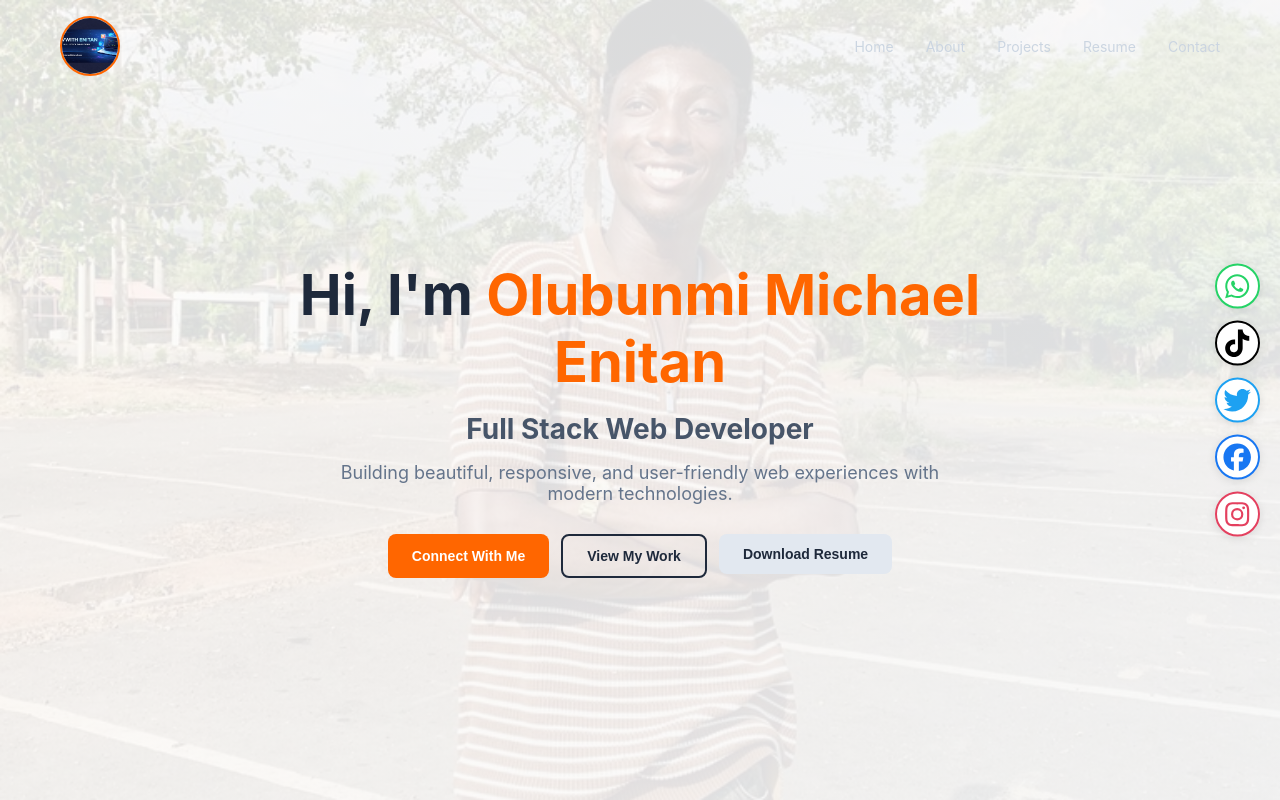
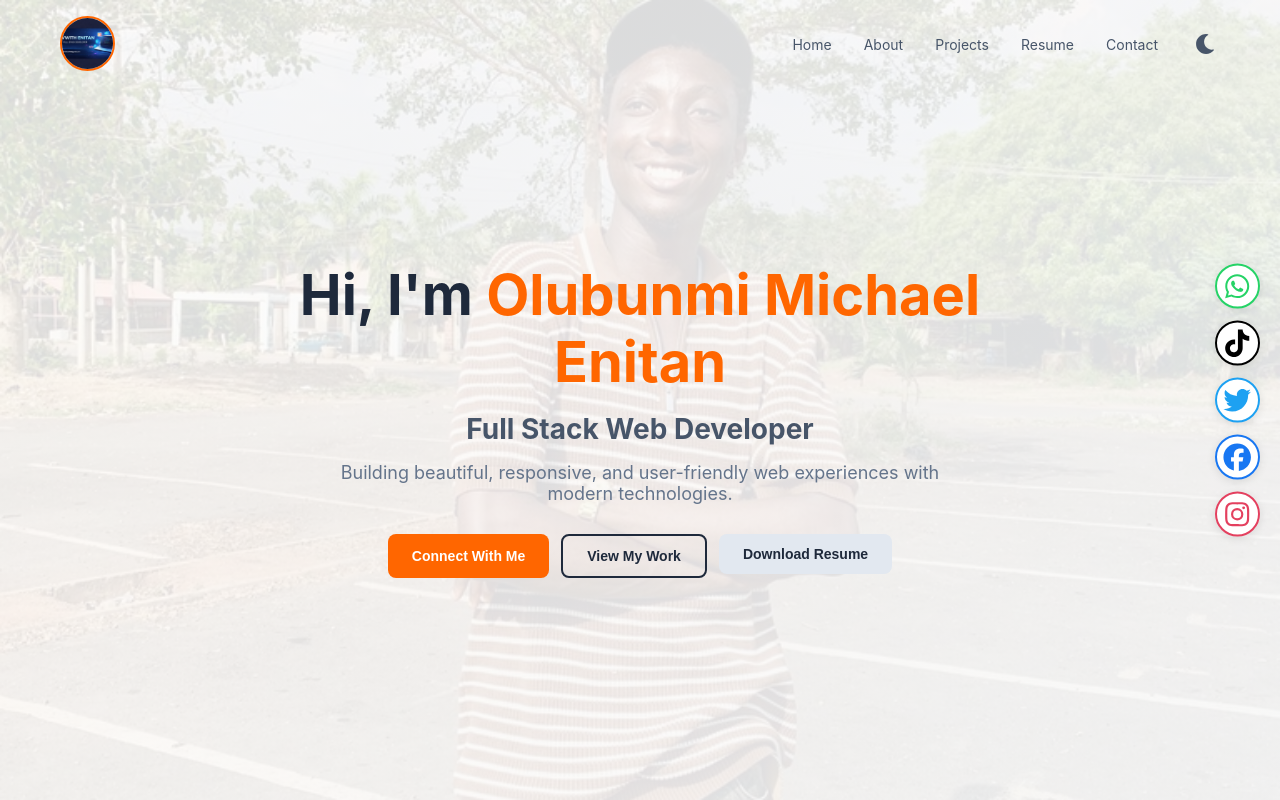
Before and after one commit to olubunmimichael93-debug/my-portfolio, a React (Vite) app: page / in a window 1280 px wide. Shown: the top 800 px of the page. Built offline with nearby package versions, Linux system fonts and the light colour scheme; the HTML template or start-up script is replaced by a standard one.

Commit message:
Add back dark/light mode toggle to navbar

```diff
--- a/src/components/Navbar.jsx
+++ b/src/components/Navbar.jsx
@@ -1,7 +1,9 @@
 import { useState, useEffect } from 'react'
-import { FaBars, FaTimes } from 'react-icons/fa'
+import { FaBars, FaTimes, FaMoon, FaSun } from 'react-icons/fa'
+import { useTheme } from '../context/ThemeContext'
 
 function Navbar() {
+  const { darkMode, toggleDarkMode } = useTheme()
   const [isScrolled, setIsScrolled] = useState(false)
   const [isMenuOpen, setIsMenuOpen] = useState(false)
 
@@ -33,10 +35,10 @@ function Navbar() {
         width: '100%',
         zIndex: 1000,
         padding: '1rem 0',
-        background: isScrolled ? 'rgba(15, 23, 42, 0.95)' : 'transparent',
+        background: isScrolled ? (darkMode ? 'rgba(15, 23, 42, 0.95)' : 'rgba(255, 255, 255, 0.95)') : 'transparent',
         backdropFilter: isScrolled ? 'blur(10px)' : 'none',
         transition: 'all 0.3s ease',
-        boxShadow: isScrolled ? '0 2px 10px rgba(0,0,0,0.3)' : 'none'
+        boxShadow: isScrolled ? (darkMode ? '0 2px 10px rgba(0,0,0,0.3)' : '0 2px 10px rgba(0,0,0,0.1)') : 'none'
       }}>
         <div style={{
           maxWidth: '1200px',
@@ -47,7 +49,7 @@ function Navbar() {
           alignItems: 'center',
           width: '100%'
         }}>
-          {/* Logo - Larger size */}
+          {/* Logo */}
           <a href="#home" style={{
             display: 'flex',
             alignItems: 'center',
@@ -57,8 +59,8 @@ function Navbar() {
               src="/devwithenitan-logo.jpeg"
               alt="devwithenitan"
               style={{
-                width: '60px',
-                height: '60px',
+                width: '55px',
+                height: '55px',
                 borderRadius: '50%',
                 objectFit: 'cover',
                 border: '2px solid #ff6600'
@@ -78,16 +80,39 @@ function Navbar() {
             {navLinks.map((link, index) => (
               <li key={index}>
                 <a href={link.href} style={{
-                  color: '#cbd5e1',
+                  color: darkMode ? '#cbd5e1' : '#475569',
                   textDecoration: 'none',
-                  fontSize: '14px'
+                  fontSize: '14px',
+                  transition: 'color 0.3s'
                 }}
                 onMouseEnter={(e) => e.target.style.color = '#ff6600'}
-                onMouseLeave={(e) => e.target.style.color = '#cbd5e1'}>
+                onMouseLeave={(e) => e.target.style.color = darkMode ? '#cbd5e1' : '#475569'}>
                   {link.name}
                 </a>
               </li>
             ))}
+            {/* Dark/Light Mode Toggle */}
+            <li>
+              <button
+                onClick={toggleDarkMode}
+                style={{
+                  background: 'transparent',
+                  border: 'none',
+                  cursor: 'pointer',
+                  fontSize: '20px',
+                  color: darkMode ? '#cbd5e1' : '#475569',
+                  display: 'flex',
+                  alignItems: 'center',
+                  padding: '5px',
+                  borderRadius: '50%',
+                  transition: 'all 0.3s'
+                }}
+                onMouseEnter={(e) => e.target.style.backgroundColor = darkMode ? '#334155' : '#e2e8f0'}
+                onMouseLeave={(e) => e.target.style.backgroundColor = 'transparent'}
+              >
+                {darkMode ? <FaSun /> : <FaMoon />}
+              </button>
+            </li>
           </ul>
 
           {/* Mobile Menu Button */}
@@ -98,7 +123,7 @@ function Navbar() {
               border: 'none',
               cursor: 'pointer',
               fontSize: '24px',
-              color: '#cbd5e1',
+              color: darkMode ? '#cbd5e1' : '#475569',
               display: 'none'
             }}
             className="mobile-menu-btn"
@@ -116,10 +141,10 @@ function Navbar() {
           left: 0,
           right: 0,
           width: '100%',
-          background: '#1e293b',
+          background: darkMode ? '#1e293b' : 'white',
           padding: '20px',
           zIndex: 999,
-          boxShadow: '0 4px 10px rgba(0,0,0,0.3)',
+          boxShadow: '0 4px 10px rgba(0,0,0,0.2)',
           display: 'flex',
           flexDirection: 'column',
           gap: '15px'
@@ -132,9 +157,9 @@ function Navbar() {
               style={{
                 display: 'block',
                 padding: '12px 0',
-                color: '#cbd5e1',
+                color: darkMode ? '#cbd5e1' : '#475569',
                 textDecoration: 'none',
-                borderBottom: '1px solid rgba(255,255,255,0.1)',
+                borderBottom: `1px solid ${darkMode ? 'rgba(255,255,255,0.1)' : '#e2e8f0'}`,
                 fontSize: '16px',
                 width: '100%'
               }}
@@ -142,6 +167,23 @@ function Navbar() {
               {link.name}
             </a>
           ))}
+          {/* Dark/Light Mode Toggle in Mobile Menu */}
+          <button
+            onClick={() => { toggleDarkMode(); closeMenu(); }}
+            style={{
+              display: 'block',
+              padding: '12px 0',
+              background: 'transparent',
+              border: 'none',
+              cursor: 'pointer',
+              textAlign: 'left',
+              color: darkMode ? '#cbd5e1' : '#475569',
+              fontSize: '16px',
+              width: '100%'
+            }}
+          >
+            {darkMode ? '☀️ Light Mode' : '🌙 Dark Mode'}
+          </button>
         </div>
       )}
 
@@ -153,11 +195,6 @@ function Navbar() {
           ul {
             display: none !important;
           }
-          /* Make logo slightly smaller on mobile */
-          a img {
-            width: 50px !important;
-            height: 50px !important;
-          }
         }
       `}</style>
     </>
```
